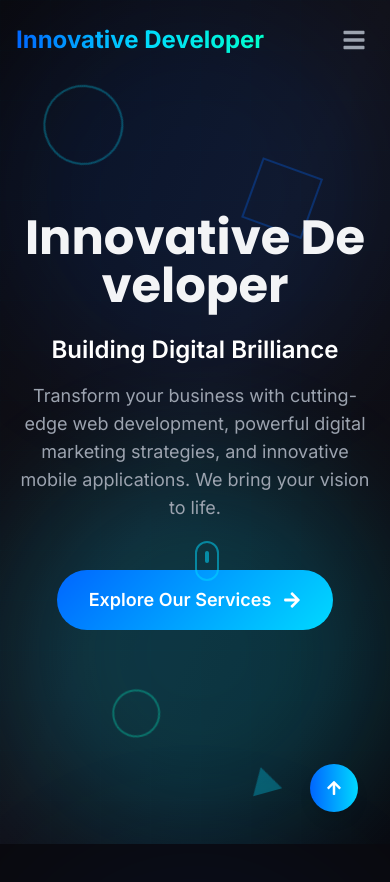
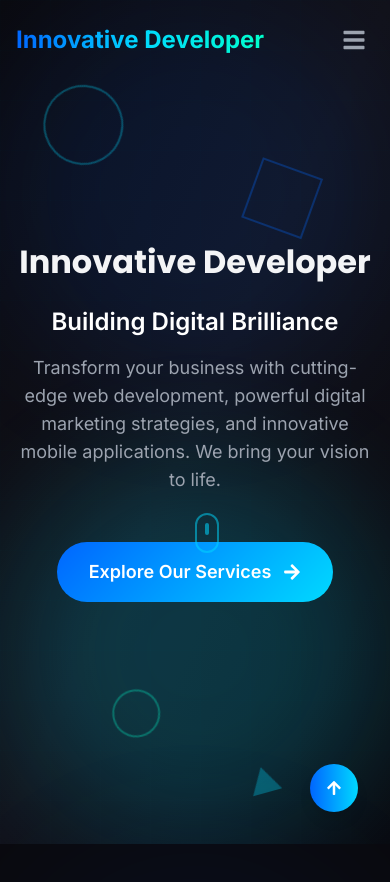
Before and after one commit to Shubh-Agarwal54/ID_Official_Website, a React (Create React App) app: page / in a window 390 px wide. Shown: the top 882 px of the page. Built offline with nearby package versions, Linux system fonts and the light colour scheme.

Commit message:
Update Hero component title styling for improved responsiveness and readability

```diff
--- a/src/components/Hero/Hero.jsx
+++ b/src/components/Hero/Hero.jsx
@@ -174,7 +174,8 @@ const Hero = () => {
         {/* Company Name - Animated with GSAP */}
         <h1
           ref={titleRef}
-          className="text-5xl sm:text-6xl md:text-7xl lg:text-8xl font-bold mb-6 parallax-element"
+          className="font-bold mb-6 parallax-element leading-tight break-words"
+          style={{ fontSize: 'clamp(2rem, 6vw, 4.5rem)' }}
         >
           <span className="gradient-text">Innovative Developer</span>
         </h1>
```
